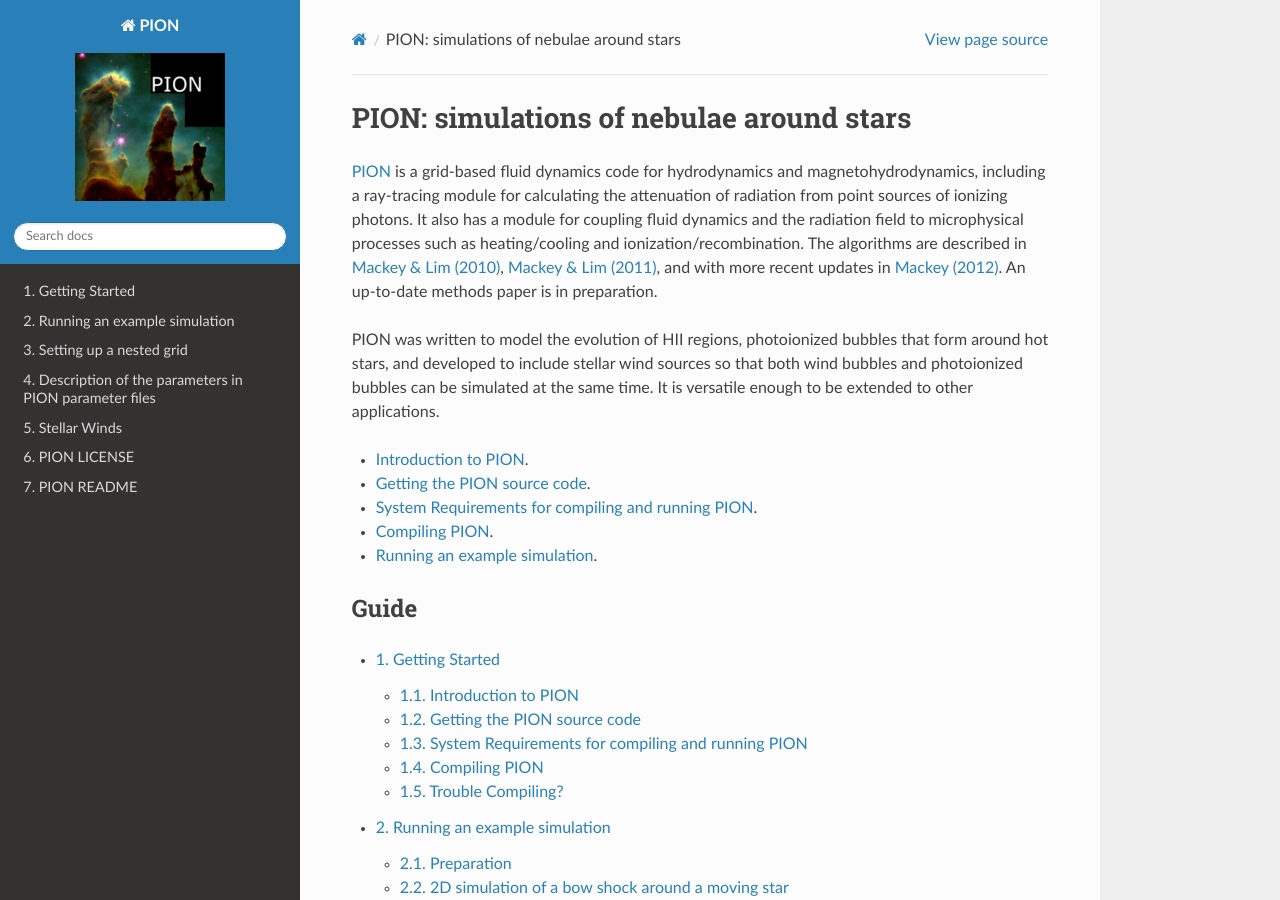
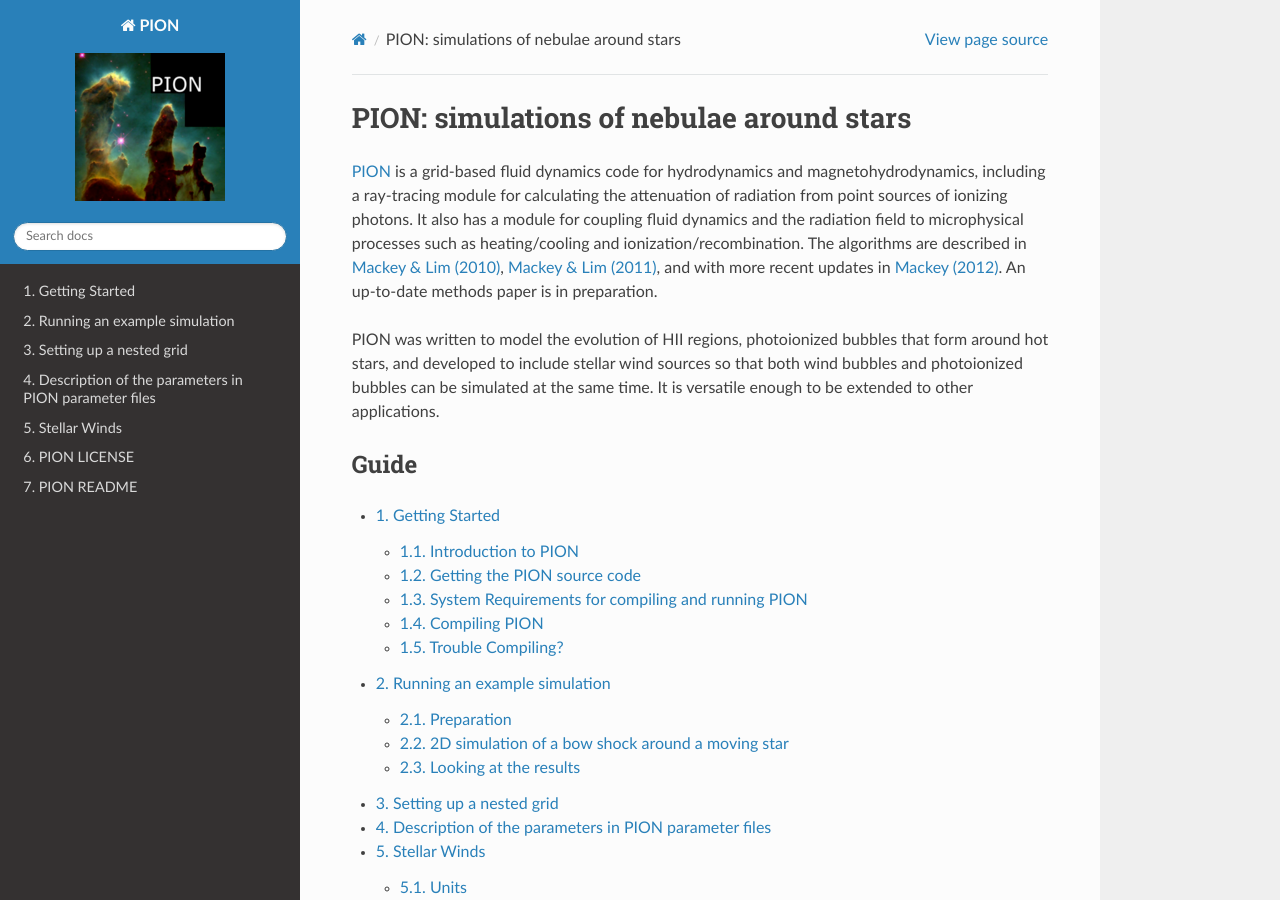
Before and after one commit to jmackey-astro/pion-docs, a Sphinx documentation site: the page built from docs/source/index.rst, in a window 1280 px wide and 900 px high. Built offline with Sphinx 7.4.7 and the Read the Docs theme 2.0.0, drawn with Linux system fonts in a browser that asks for light colours.

Commit message:
Update index.rst

```diff
--- a/docs/source/index.rst
+++ b/docs/source/index.rst
@@ -4,15 +4,6 @@ PION: simulations of nebulae around stars
 `PION <https://www.pion.ie/>`_ is a grid-based fluid dynamics code for hydrodynamics and magnetohydrodynamics, including a ray-tracing module for calculating the attenuation of radiation from point sources of ionizing photons. It also has a module for coupling fluid dynamics and the radiation field to microphysical processes such as heating/cooling and ionization/recombination. The algorithms are described in `Mackey & Lim (2010) <https://ui.adsabs.harvard.edu/abs/2010MNRAS.403..714M/abstract>`_, `Mackey & Lim (2011) <https://ui.adsabs.harvard.edu/abs/2011MNRAS.412.2079M/abstract>`_, and with more recent updates in `Mackey (2012) <https://ui.adsabs.harvard.edu/abs/2012A%26A...539A.147M/abstract>`_.  An up-to-date methods paper is in preparation.
 
 PION was written to model the evolution of HII regions, photoionized bubbles that form around hot stars, and developed to include stellar wind sources so that both wind bubbles and photoionized bubbles can be simulated at the same time. It is versatile enough to be extended to other applications.
-
-
-+ :ref:`introduction`.
-+ :ref:`getting-pion`.
-+ :ref:`system-reqs`.
-+ :ref:`compilation`.
-+ :ref:`example-sim`.
-
-
 
 
 
```
